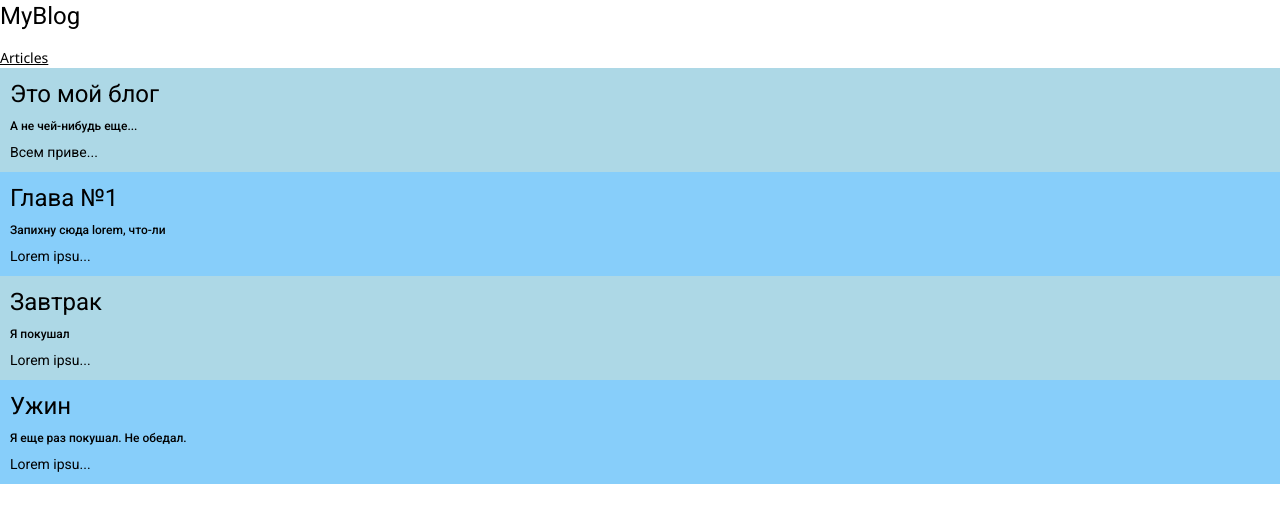
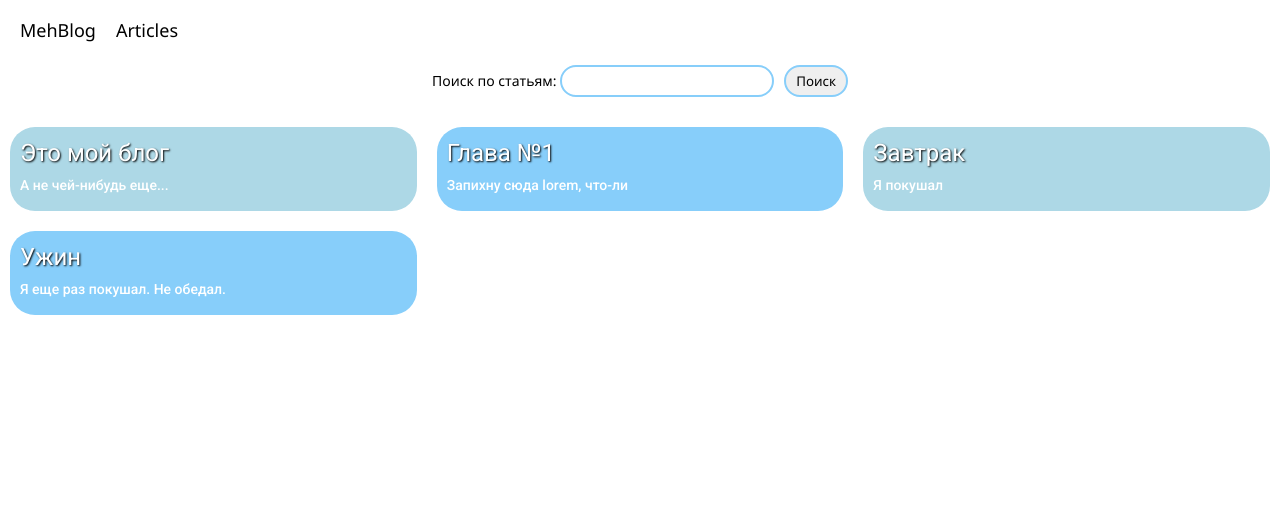
Before and after one commit to Mehoff/angular-step, an Angular app in the folder application/: page /articles in a window 1280 px wide. Shown: the top 522 px of the page. Built offline with nearby package versions, Linux system fonts and the light colour scheme.

Commit message:
Styles, Search (todo: fix search error colspan)

```diff
--- a/application/src/app/app.component.html
+++ b/application/src/app/app.component.html
@@ -1,4 +1,6 @@
   <!-- <a class="app-logo" routerLink="/">My Blog</a> -->
-  <h1>MyBlog</h1>
-  <a routerLink="/articles/">Articles</a>
+  <!-- <h1>MyBlog</h1>
+  <a routerLink="/articles/">Articles</a> -->
+
+  <app-navigation-bar></app-navigation-bar>
   <router-outlet></router-outlet>
--- a/application/src/app/app.module.ts
+++ b/application/src/app/app.module.ts
@@ -6,12 +6,14 @@ import { BrowserAnimationsModule } from '@angular/platform-browser/animations';
 import { ArticleListComponent } from './article-list/article-list.component';
 import { ArticleComponent } from './article/article.component';
 import { AppRoutingModule } from './app-routing.module';
+import { NavigationBarComponent } from './navigation-bar/navigation-bar.component';
 
 @NgModule({
   declarations: [
     AppComponent,
     ArticleListComponent,
-    ArticleComponent
+    ArticleComponent,
+    NavigationBarComponent
   ],
   imports: [
     BrowserModule,
--- a/application/src/app/article-list/article-list.component.css
+++ b/application/src/app/article-list/article-list.component.css
@@ -1,20 +1,43 @@
-h1{
-    font-size: 24px;
+*{
     margin: 0;
     padding: 0;
+    font-family: 'Segoe UI', Tahoma, Geneva, Verdana, sans-serif;
+}
+
+h1{
+    text-align: left;
+    margin: 0;
+    padding: 0;
+    text-shadow: 1px 1px 2px black;
+    font-size: 24px;
+    color: white;
 }
 h2{
-    font-size: 12px;
+    text-align: left;
     margin: 0;
     padding: 0;
+    color: white;
+    font-size: 14px;
+}
+h3{
+    text-align: left;
+    margin: 0;
+    padding: 0;
+    font-size: 12px;
+    color: white;
+}
+
+.article-read-more{
+    color: white;
+    font-size: 12px;
+    font-weight: 200;
+    text-shadow: 1px 1px 2px black;
 }
 
 ul{
     list-style-type: none;
     text-align: left;
     padding: 10px;
-    margin: 0;
-    padding: 0;
 }
 
 li{
@@ -34,8 +57,72 @@ li:hover{
     background-color: lightblue;
 }
 
-.article-read-more{
-    color: white;
-    font-size: 16px;
-    font-weight: 200;
+
+.grid-container{
+    display: grid;
+    grid-template-columns: 1fr 1fr 1fr;
+    grid-auto-columns: minmax(40px, 100px);
 }
+
+.grid-item{
+    text-align: center;
+    padding: 10px;
+    margin: 10px;
+    border-radius: 25px;
+
+    transition: 250ms;
+}
+
+.grid-item:hover{
+    box-shadow: 1px 2px 5px black;
+}
+
+.search{
+    grid-column: 1/4;
+    text-align: center;
+    margin: 5px 5px 20px 5px ;
+}
+
+#search-bar{
+    border: 2px solid lightskyblue;
+    border-radius: 25px;
+    padding: 5px;
+    min-width: 200px;
+    margin-right: 10px;
+
+    transition: 250ms;
+}
+#search-bar:focus{
+    border-color: black;
+}
+
+#search-button{
+    border: 2px solid lightskyblue;
+    border-radius: 25px;
+
+    padding-top: 5px;
+    padding-bottom: 5px;
+    padding-left: 10px;
+    padding-right: 10px;
+    width: fit-content;
+
+    transition: 250ms;
+}
+
+#search-button:hover{
+    border-color: black;
+}
+
+.no-search-result{
+
+    grid-column: 2;
+    grid-row: 3;
+    font-weight: 700;
+    text-align: center;
+    margin: 5px;
+}
+
+/* Убрать обводки над инпутами во время фокуса */
+textarea:focus, input:focus{
+    outline: none;
+}
--- a/application/src/app/article-list/article-list.component.html
+++ b/application/src/app/article-list/article-list.component.html
@@ -1,17 +1,23 @@
-<ul>
-    <li *ngFor="let article of articles; let i = index"
+ <div class="grid-container">
+    <div class="search">
+        <label for="search-bar">Поиск по статьям: </label>
+        <input type="text" name="search-bar" id="search-bar">
+        <input type="button" name="search-button" id="search-button" value="Поиск"
+        (click)="search()">
+    </div>
+    <div class="grid-item" *ngFor="let article of articles; let i = index"
         [ngClass]="(i % 2 === 0) ? 'even' : 'odd'"
         (click)="onClick(article.id)">
 
         <h1>{{article.title}}</h1>
         <h2>{{article.subtitle}}</h2>
 
-
-        <div *ngIf="article.hidden == false; else shownArticle">
-            <p>{{article.text}}</p>
-            <a routerLink="/articles/{{article.id}}" class="article-read-more">> Read more</a>
+        <div *ngIf="article.hidden == false;">
+            <h3>{{article.text.substr(0,25)}}...</h3>
+            <a [routerLink]="[article.id]" class="article-read-more">> Читать полностью</a>
         </div>
-
-        <ng-template #shownArticle>{{article.text.substr(0,10)}}...</ng-template>
-    </li>
-</ul>
+    </div>
+    <div *ngIf="articles.length === 0">
+        <p class='no-search-result'>Нет статей соответсвующих поисковому запросу</p>
+    </div>
+ </div>
--- a/application/src/app/article-list/article-list.component.ts
+++ b/application/src/app/article-list/article-list.component.ts
@@ -11,6 +11,8 @@ export class ArticleListComponent implements OnInit {
 
   constructor() { }
 
+  articles: Article[] = ARTICLES;
+
   ngOnInit(): void {
   }
 
@@ -20,6 +22,18 @@ export class ArticleListComponent implements OnInit {
     });
   }
 
-  articles: Article[] = ARTICLES;
+  search(){
+    const searchBar = document.getElementById('search-bar') as HTMLInputElement;
+    const text = searchBar.value.trim();
 
+    if(text.length > 0){
+      this.articles = ARTICLES.filter(article => {
+        return article.title.toLowerCase().includes(text.toLowerCase());
+      })
+    }
+
+    else{
+      this.articles = ARTICLES;
+    }
+  }
 }
--- /dev/null
+++ b/application/src/app/navigation-bar/navigation-bar.component.css
@@ -0,0 +1,16 @@
+*{
+    margin: 0;
+    padding: 0;
+    font-size: 18px;
+}
+
+ul{
+    display: flex;
+    list-style-type: none;
+    margin: 10px;
+}
+
+li{
+    margin: 10px;
+    cursor: pointer;
+}
--- /dev/null
+++ b/application/src/app/navigation-bar/navigation-bar.component.html
@@ -0,0 +1,6 @@
+<nav>
+    <ul>
+        <li routerLink="">MehBlog</li>
+        <li routerLink="/articles/">Articles</li>
+    </ul>
+</nav>
--- /dev/null
+++ b/application/src/app/navigation-bar/navigation-bar.component.ts
@@ -0,0 +1,15 @@
+import { Component, OnInit } from '@angular/core';
+
+@Component({
+  selector: 'app-navigation-bar',
+  templateUrl: './navigation-bar.component.html',
+  styleUrls: ['./navigation-bar.component.css']
+})
+export class NavigationBarComponent implements OnInit {
+
+  constructor() { }
+
+  ngOnInit(): void {
+  }
+
+}
```
Also changed, not shown: 1 other file (tests, documents, lock files or other folders).
